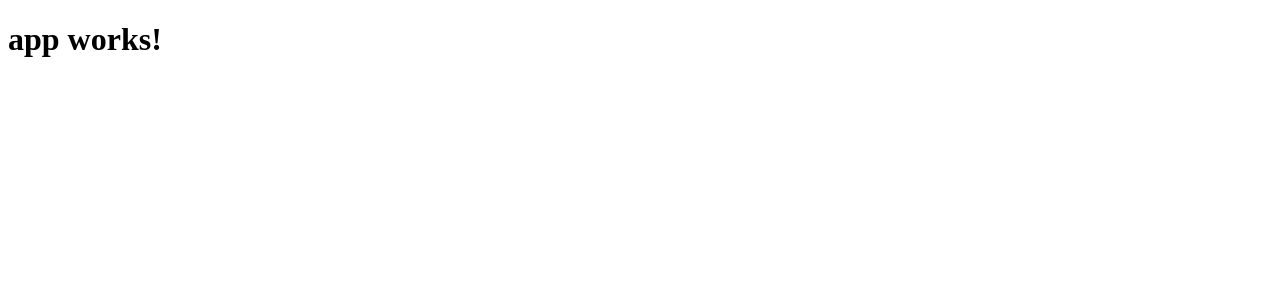
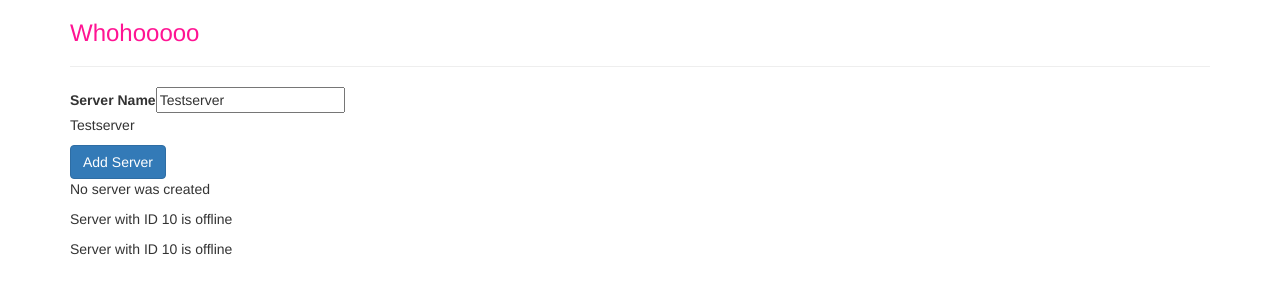
Before and after one commit to sfleischmann/AngularApp-Testversion, an Angular app: page / in a window 1280 px wide. Shown: the top 300 px of the page. Built offline with nearby package versions, Linux system fonts and the light colour scheme.

Commit message:
Initial commit

```diff
--- a/package.json
+++ b/package.json
@@ -20,6 +20,7 @@
     "@angular/platform-browser": "^4.0.0",
     "@angular/platform-browser-dynamic": "^4.0.0",
     "@angular/router": "^4.0.0",
+    "bootstrap": "^3.3.7",
     "core-js": "^2.4.1",
     "rxjs": "^5.1.0",
     "zone.js": "^0.8.4"
--- a/src/app/app.component.css
+++ b/src/app/app.component.css
@@ -0,0 +1,3 @@
+h3 {
+    color: deeppink;
+}
--- a/src/app/app.component.html
+++ b/src/app/app.component.html
@@ -1,3 +1,9 @@
-<h1>
-  {{title}}
-</h1>
+<div class="container">
+    <div class="row">
+        <div class="col-xs-12">
+            <h3>Whohooooo</h3>
+            <hr>
+            <app-servers></app-servers>
+        </div>
+    </div>
+</div>
--- a/src/app/app.component.ts
+++ b/src/app/app.component.ts
@@ -6,5 +6,5 @@
   styleUrls: ['./app.component.css']
 })
 export class AppComponent {
-  title = 'app works!';
+  name = '';
 }
--- a/src/app/app.module.ts
+++ b/src/app/app.module.ts
@@ -4,10 +4,14 @@
 import { HttpModule } from '@angular/http';
 
 import { AppComponent } from './app.component';
+import { ServerComponent } from './server/server.component';
+import { ServersComponent } from './servers/servers.component';
 
 @NgModule({
   declarations: [
-    AppComponent
+    AppComponent,
+    ServerComponent,
+    ServersComponent
   ],
   imports: [
     BrowserModule,
--- /dev/null
+++ b/src/app/server/server.component.html
@@ -0,0 +1 @@
+<p>Server with ID {{ serverId }} is {{ getServerStatus() }}</p>
--- /dev/null
+++ b/src/app/server/server.component.ts
@@ -0,0 +1,14 @@
+import { Component } from '@angular/core';
+
+@Component({
+    selector: 'app-server',
+    templateUrl: './server.component.html'
+})
+export class ServerComponent {
+    serverId: number = 10;
+    serverStatus: string = 'offline';
+
+    getServerStatus() {
+        return this.serverStatus;
+    }
+}
--- /dev/null
+++ b/src/app/servers/servers.component.html
@@ -0,0 +1,22 @@
+<label>Server Name</label>
+<!--<input
+    type="text"
+    class="format-control"
+    (input)="onUpdateServerName($event)">-->
+
+<input
+        type="text"
+        class="format-control"
+        [(ngModel)]="serverName">
+
+<p>{{ serverName }}</p>
+<button
+    class="btn btn-primary"
+    (click)="onCreateServer()"
+    [disabled]="!allowNewServer">Add Server</button>
+<!--<p [innerText]="allowNewServer"></p> -->
+
+<p>{{ serverCreationStatus }}</p>
+
+<app-server></app-server>
+<app-server></app-server>
--- /dev/null
+++ b/src/app/servers/servers.component.ts
@@ -0,0 +1,30 @@
+import { Component, OnInit } from '@angular/core';
+
+@Component({
+  selector: 'app-servers',
+  templateUrl: './servers.component.html',
+  styleUrls: ['./servers.component.css']
+})
+export class ServersComponent implements OnInit {
+  allowNewServer = false;
+  serverCreationStatus = 'No server was created';
+  serverName = 'Testserver';
+
+  constructor() {
+    setTimeout(() => {
+      this.allowNewServer = true;
+    }, 2000);
+  }
+
+  ngOnInit() {
+  }
+
+  onCreateServer() {
+    this.serverCreationStatus = 'Server was created!';
+  }
+
+  onUpdateServerName(event: any) {
+    this.serverName = (<HTMLInputElement>event.target).value;
+
+  }
+}
```
Also changed, not shown: .angular-cli.json, src/app/servers/servers.component.css (added).
